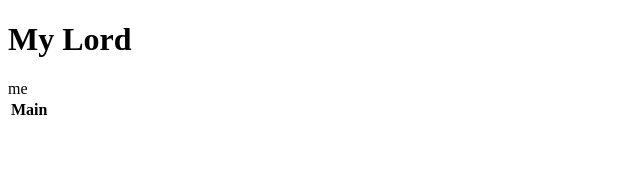
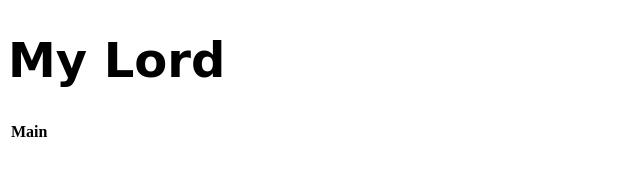
Before and after one commit to JudasM/Group-B, a plain HTML site: page index.html in a window 1280 px wide. Shown: the whole page, without its empty margins (0-640 px from the left). Drawn offline with Linux system fonts and the light colour scheme.

Commit message:
added styling to h1

```diff
--- a/index.html
+++ b/index.html
@@ -3,17 +3,18 @@
 <head>
     <meta charset="UTF-8">
     <meta name="viewport" content="width=device-width, initial-scale=1.0">
+    <link rel="stylesheet" href="style.css">
     <title>Website</title>
 </head>
 <body>
-    <h1> My Lord</h1>
+    <h1 class="myLord"> My Lord</h1>
 
     <form action="">
         <table>
             <th>Main</th>
             <td>
                 <tr>
-                    me
+
                 </tr>
             </td>
         </table>
--- a/style.css
+++ b/style.css
@@ -0,0 +1,5 @@
+.myLord {
+    font-size: 3rem;
+    font-family: cursive;
+
+}
```
